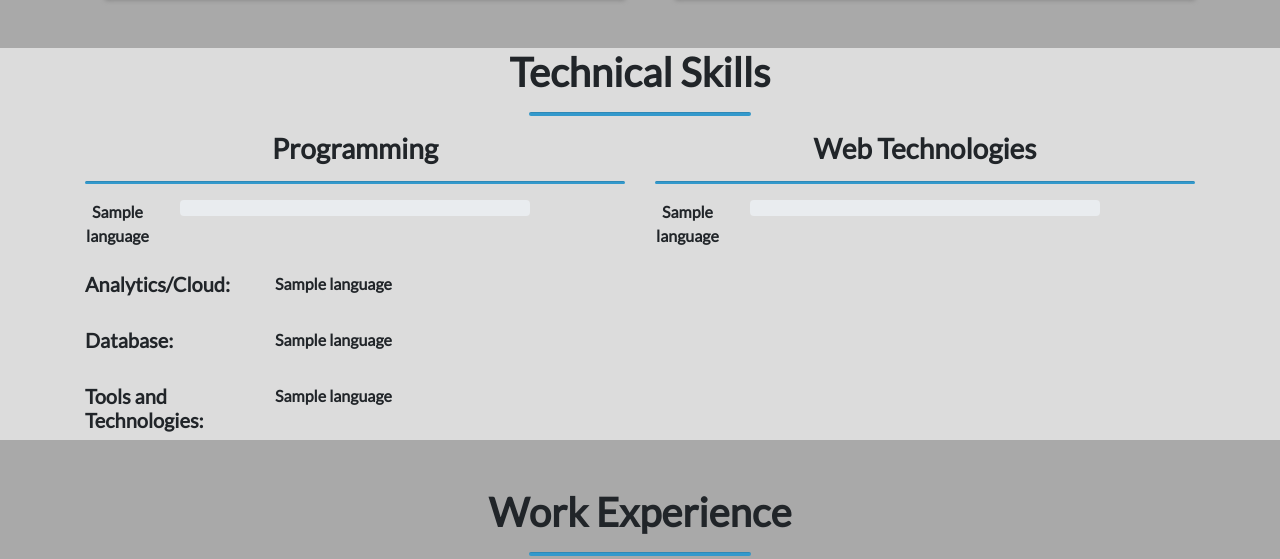
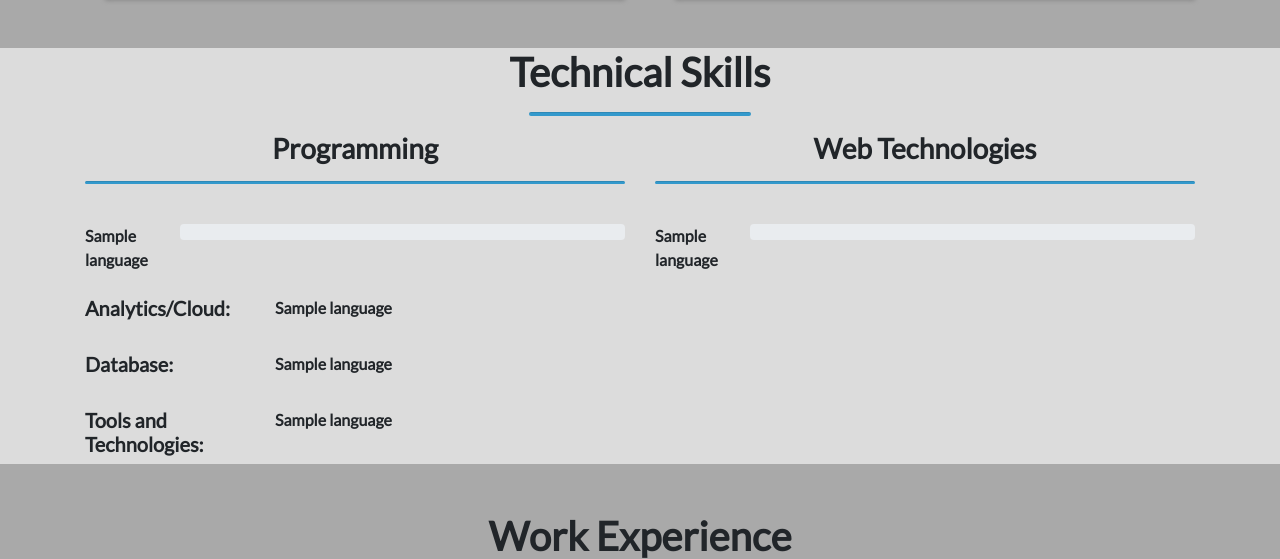
Before and after one commit to shirishsoni/portfolio, a Django app: template portfolio/templates/portfolio/home.html in a window 1280 px wide. Shown: the part 1636-2195 px from the top of the page. Run offline with Django 3.2, Linux system fonts and the light colour scheme; the template is opened without the code that fills it: values that come from a table or form of the project are taken from there, others are empty; tables that the repository leaves empty hold one stand-in row (values such as "Sample post"); grey boxes marked "Sample" are stand-in pictures; some libraries are stand-ins or nearby versions.

Commit message:
css changes

```diff
--- a/portfolio/templates/portfolio/home.html
+++ b/portfolio/templates/portfolio/home.html
@@ -172,11 +172,12 @@
         <h3 class="font-weight-bold">Programming</h3>
         <hr class="hr1">
         {% for item in prog %}
+        <br>
         <div class="row">
-          <div class="col-md-2 font-weight-bold">
+          <div class="col-md-2 font-weight-bold left">
             {{ item.name }}
           </div>
-          <div class="col-md-8">
+          <div class="col-md-10 right">
             <div class="progress">
               <div class="progress-bar progress-bar-striped progress-bar-animated" role="progressbar" aria-valuenow="{{item.value}}" aria-valuemin="0" aria-valuemax="100" style="width: {{item.value}}%"></div>
             </div>
@@ -189,11 +190,12 @@
         <h3 class="font-weight-bold">Web Technologies</h3>
         <hr class="hr1">
         {% for item in web %}
+        <br>
         <div class="row">
-          <div class="col-md-2 font-weight-bold">
+          <div class="col-md-2 font-weight-bold left">
             {{ item.name }}
           </div>
-          <div class="col-md-8">
+          <div class="col-md-10 right">
             <div class="progress">
               <div class="progress-bar progress-bar-striped progress-bar-animated" role="progressbar" aria-valuenow="{{item.value}}" aria-valuemin="0" aria-valuemax="100" style="width: {{item.value}}%"></div>
             </div>
```
